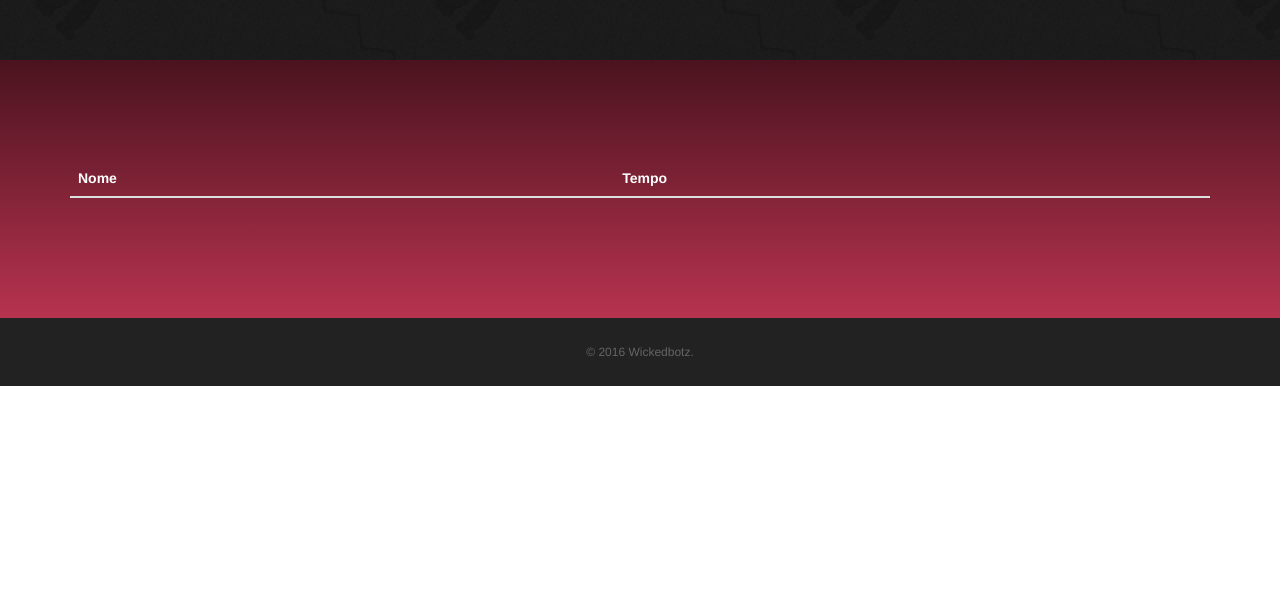
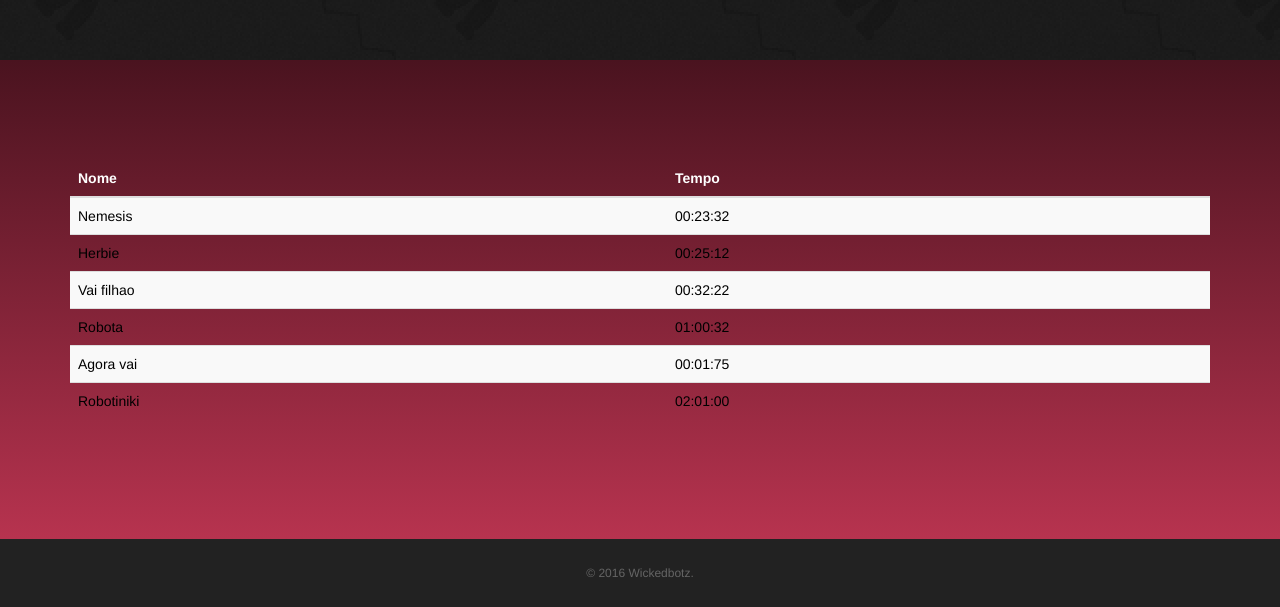
Before and after one commit to WickedBotz/CronometroIOT, a website: page Cronometro App/index.html in a window 1280 px wide. Shown: the part 740-1347 px from the top of the page. Before the commit the page ends 1126 px from the top, so only its background shows below. Drawn offline with nearby package versions, Linux system fonts and the light colour scheme; a web font is replaced by a local one.

Commit message:
adicionado elementos a tabela como exemplo a branch master

```diff
--- a/Cronometro App/index.html
+++ b/Cronometro App/index.html
@@ -164,7 +164,30 @@ color: #000;
                           </tr>
                         </thead>
                         <tbody style="color:black">
-
+                          <tr>
+                            <td>Nemesis</td>
+                            <td>00:23:32</td>
+                          </tr>
+                          <tr>
+                            <td>Herbie</td>
+                            <td>00:25:12</td>
+                          </tr>
+                          <tr>
+                            <td>Vai filhao</td>
+                            <td>00:32:22</td>
+                          </tr>
+                          <tr>
+                            <td>Robota</td>
+                            <td>01:00:32</td>
+                          </tr>
+                          <tr>
+                            <td>Agora vai</td>
+                            <td>00:01:75</td>
+                          </tr>
+                          <tr>
+                            <td>Robotiniki</td>
+                            <td>02:01:00</td>
+                          </tr>
                       </tbody>
                       </table>
                 </div>
```
